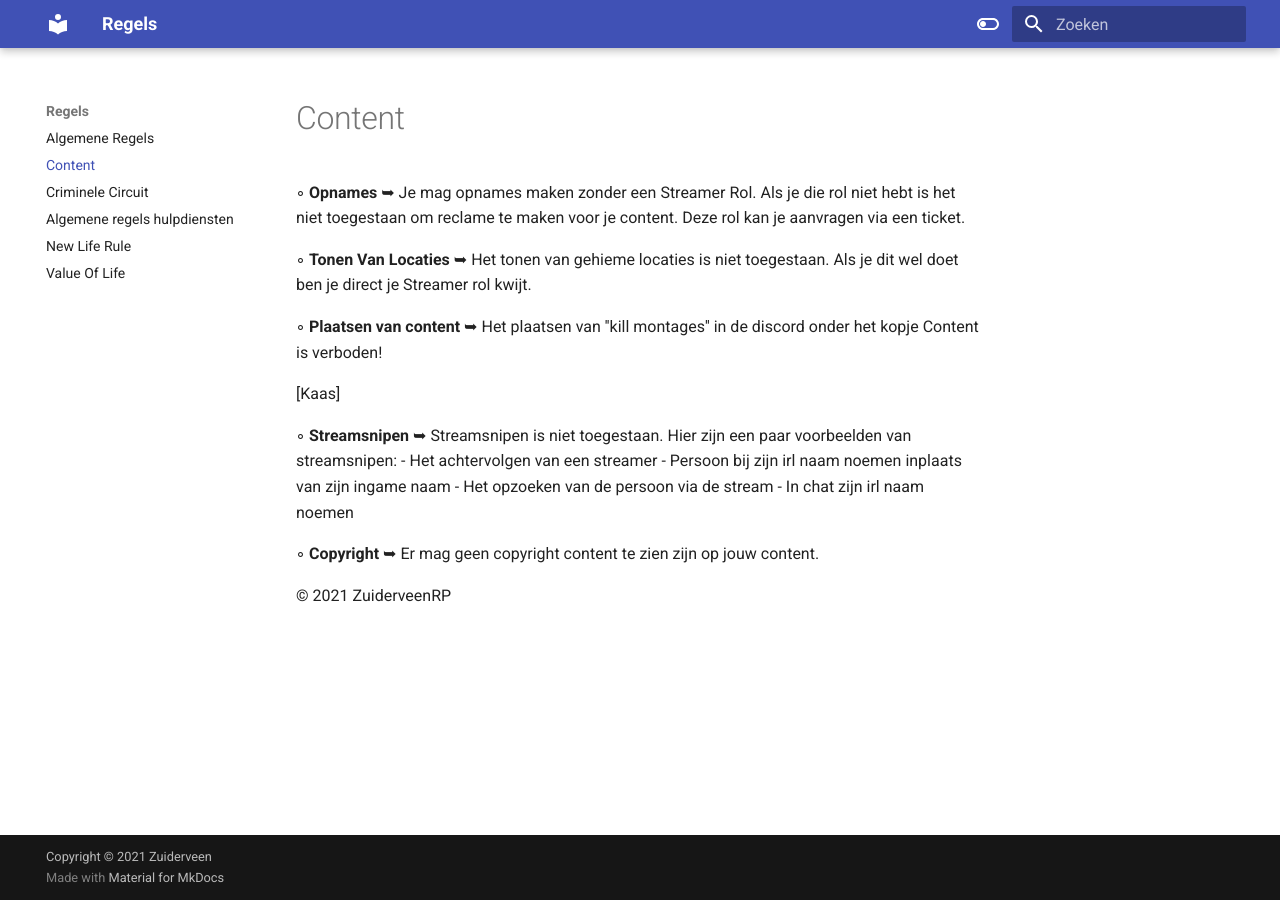
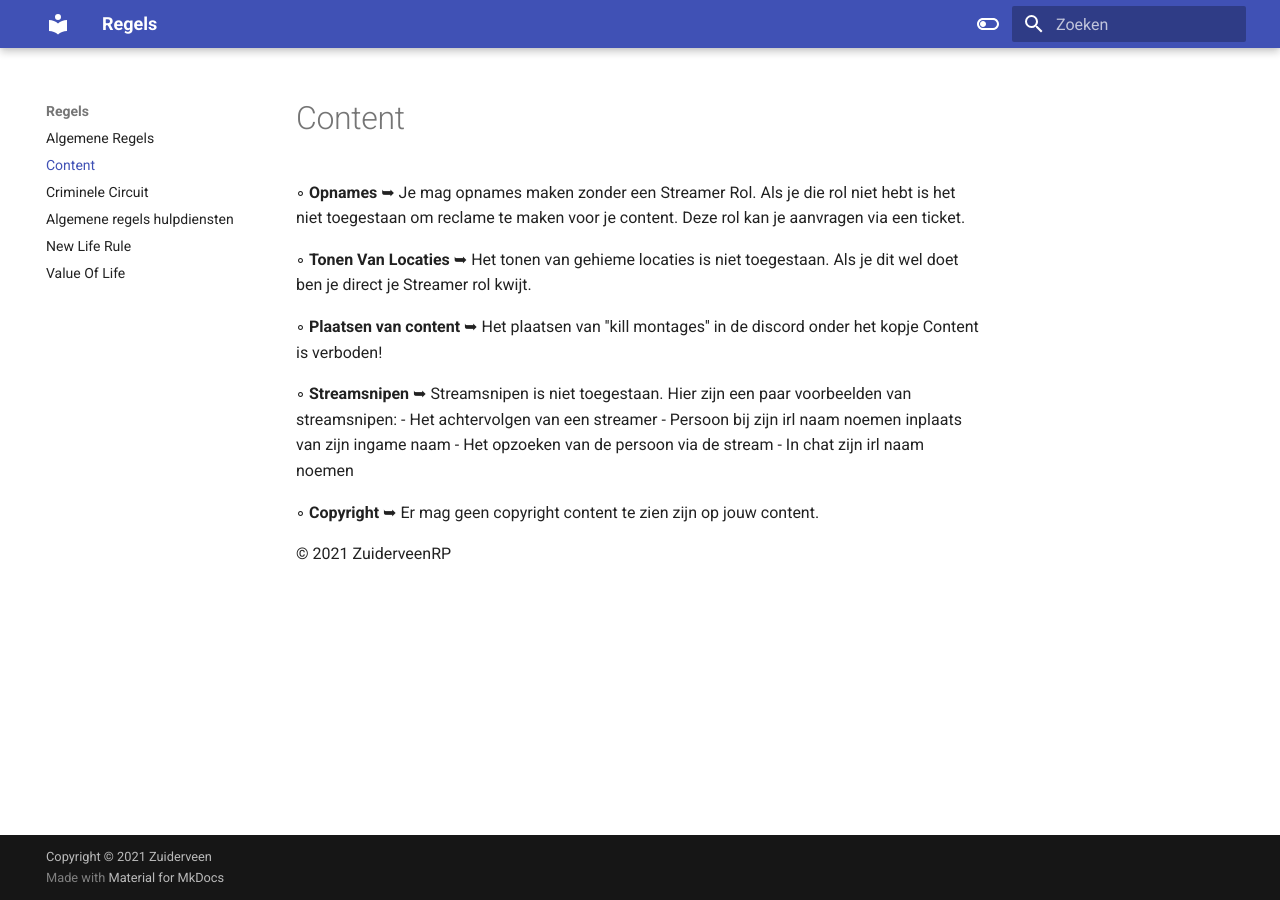
Before and after one commit to CappaWappa/Regels, an MkDocs documentation site: the page built from docs/content.md, in a window 1280 px wide. Built offline with MkDocs 1.6.1 and Material for MkDocs 9.7.7, drawn with Linux system fonts in a browser that asks for light colours.

Commit message:
Update content.md

```diff
--- a/docs/content.md
+++ b/docs/content.md
@@ -6,7 +6,7 @@
 
 ◦ <b>Plaatsen van content</b> ➥ Het plaatsen van ''kill montages'' in de discord onder het kopje Content is verboden!</br>
 
-[Kaas]
+<h1Kaas>
 
 ◦ <b>Streamsnipen</b> ➥ Streamsnipen is niet toegestaan. Hier zijn een paar voorbeelden van streamsnipen:
 - Het achtervolgen van een streamer
```
